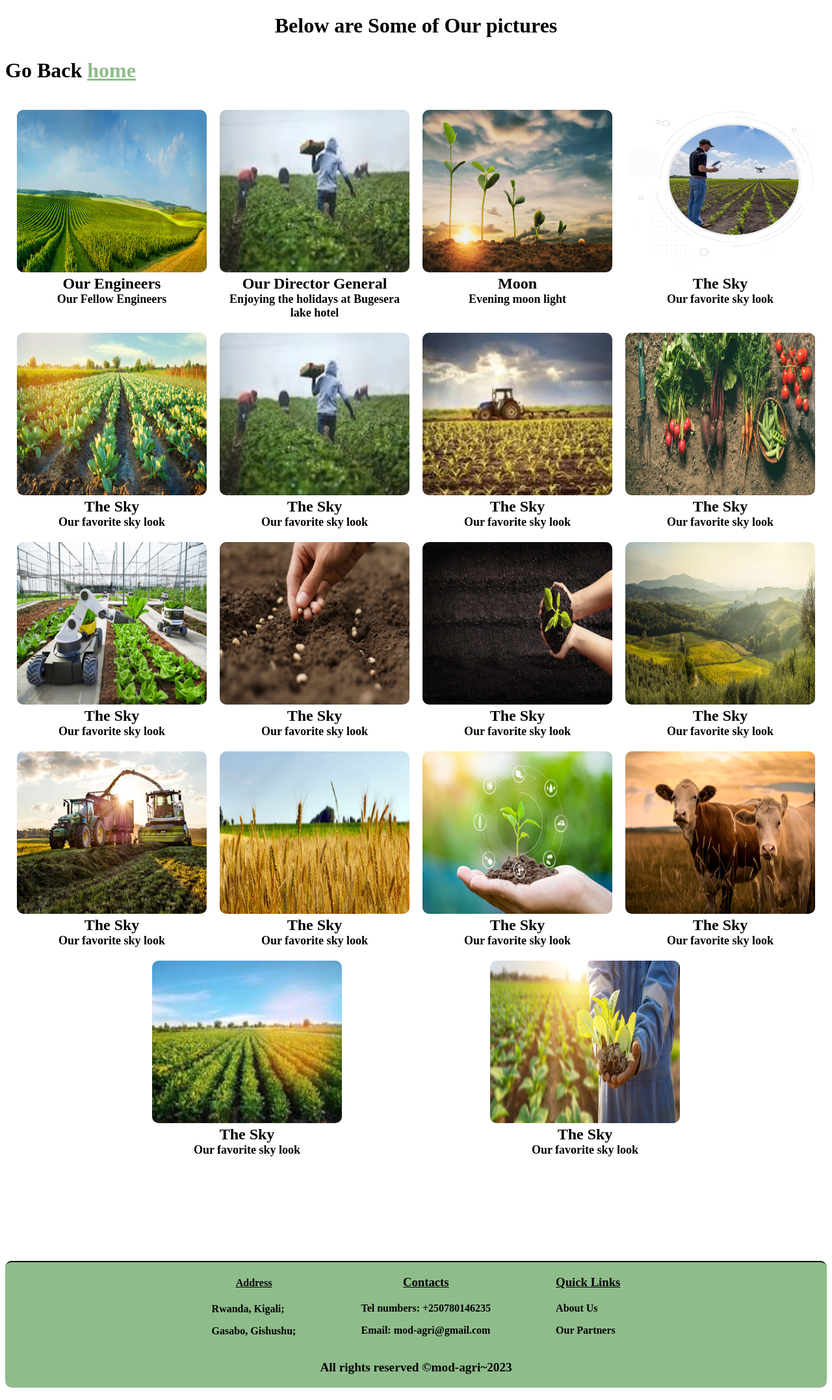
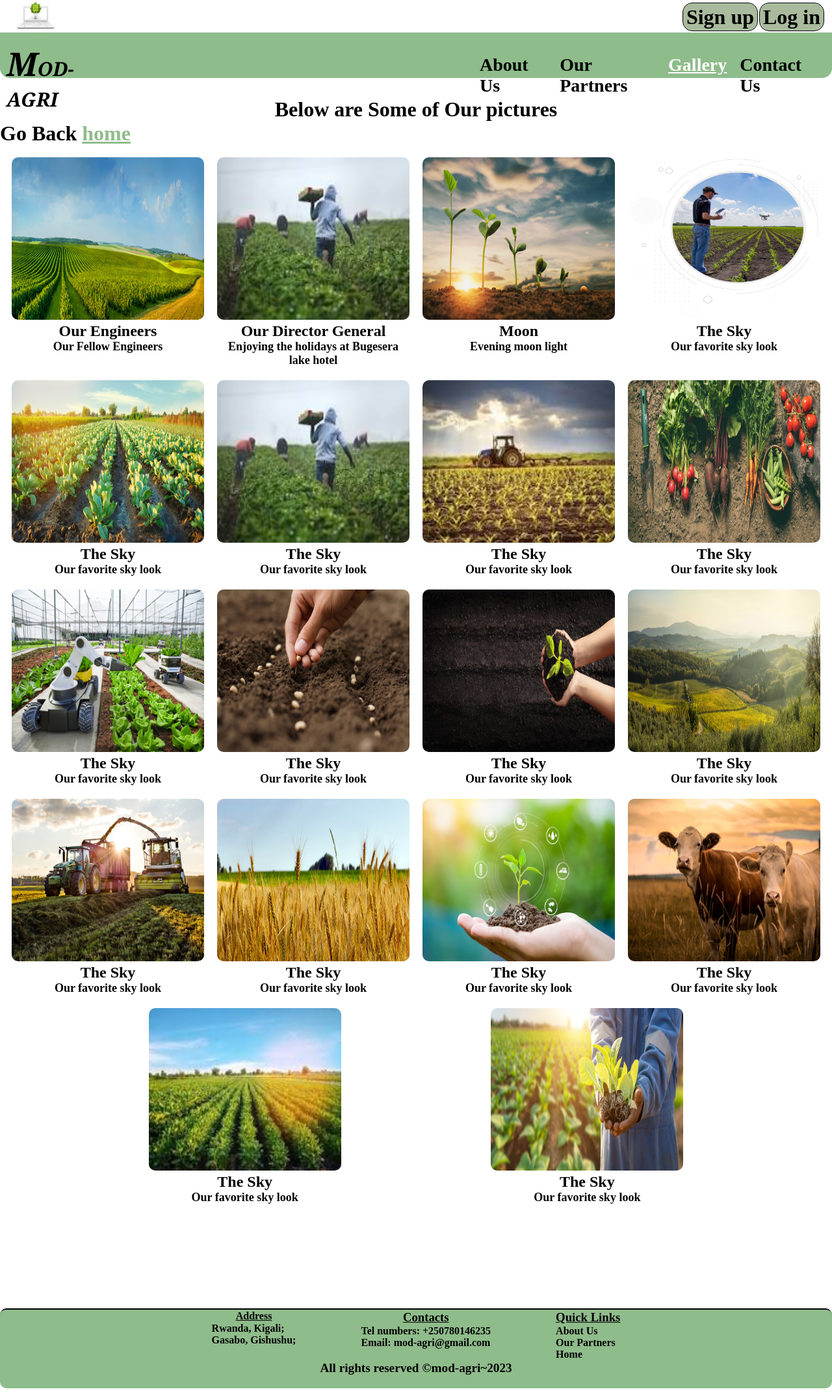
Before and after one commit to Ishimwe7/ICT_IN_AGRICULTURE, a PHP site: page /gallery.php in a window 1280 px wide. Shown: the whole page at 65% size. Run offline with PHP 8.4, Linux system fonts and the light colour scheme.

Commit message:
added the menu navigation bar

```diff
--- a/gallery.php
+++ b/gallery.php
@@ -4,8 +4,34 @@
     <title>gallery</title>
     <meta charset="UTF-8" />
     <link rel="stylesheet" href="CSS/galleryStyles.css" />
+    <link rel="stylesheet" href="CSS/indexStyles.css">
   </head>
   <body style="background-color: white;">
+  <div class="container">
+      <div class="header">
+        <div class="logo">
+         <img style="width: 70px;height:50px" src="pictures/logo.jpeg" alt="logo image">
+        </div>
+        <div class="access">
+          <h1><a href="">Sign up</a></h1>
+          <h1><a href="">Log in</a></h1>
+        </div>
+      </div>
+      <div class="menu">
+      <div class="log-text">
+          <h2>MOD-AGRI</h2>
+      </div>
+        <div class="links">
+            <ul>
+              <li><a href="about.php">About Us</a></li>
+              <li><a href="partners.php">Our Partners</a></li>
+              <li><a style="text-decoration: underline; color:white" href="#">Gallery</a></li>
+              <li><a href="">Contact Us</a></li>
+            </ul>
+        </div>
+      </div>
+    </div>
+    <div style="margin-bottom: 150px;"></div>
     <div>
       <div class="head">
         <div>
@@ -13,7 +39,7 @@
             Below are Some of Our pictures
           </h1>
         </div>
-        <div>
+        <div class="home">
           <h3 style="font-size: xx-large;">
             Go Back
             <a style="color:#8FBC8B" href="index.php">home</a>
@@ -208,6 +234,7 @@
                <h3 style="text-decoration: underline;padding-bottom: 1px;text-align: center">Quick Links</h3>
                <p> <a href="about.php">About Us</a>
                <p> <a href="partners.php">Our Partners</a>
+               <p> <a href="index.php">Home</a>
           </div>
 
       </div>
```
